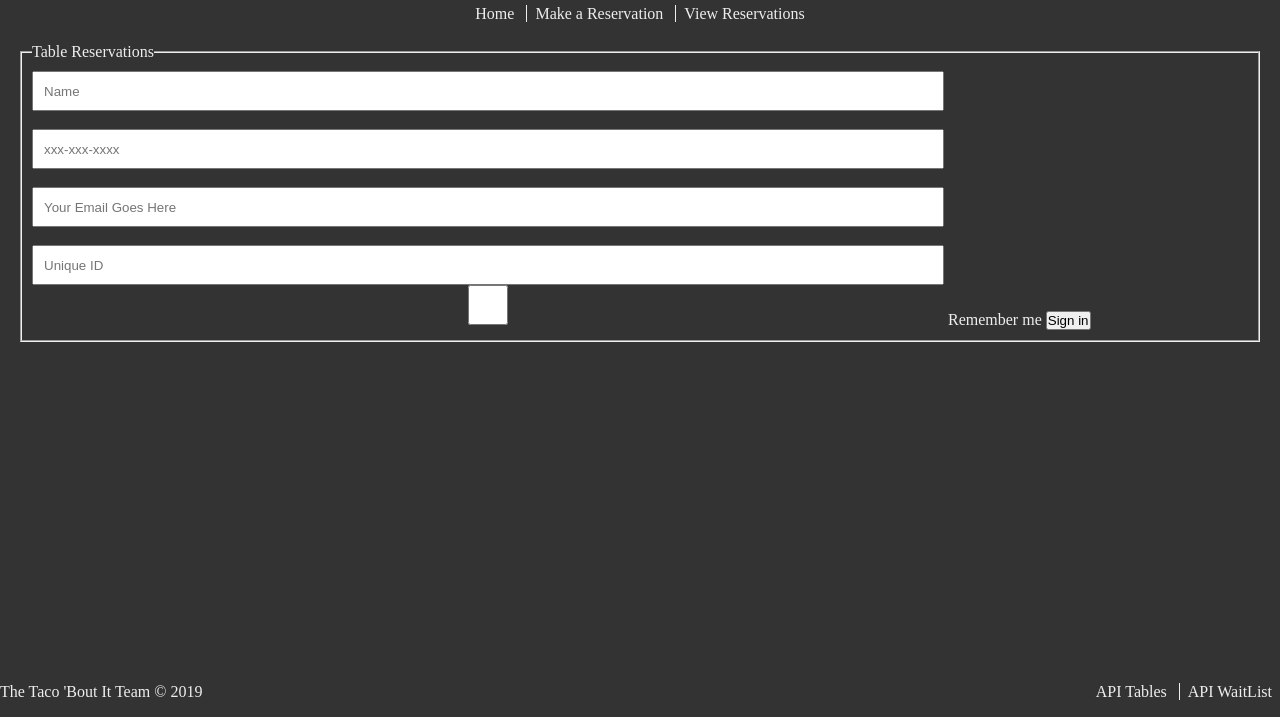
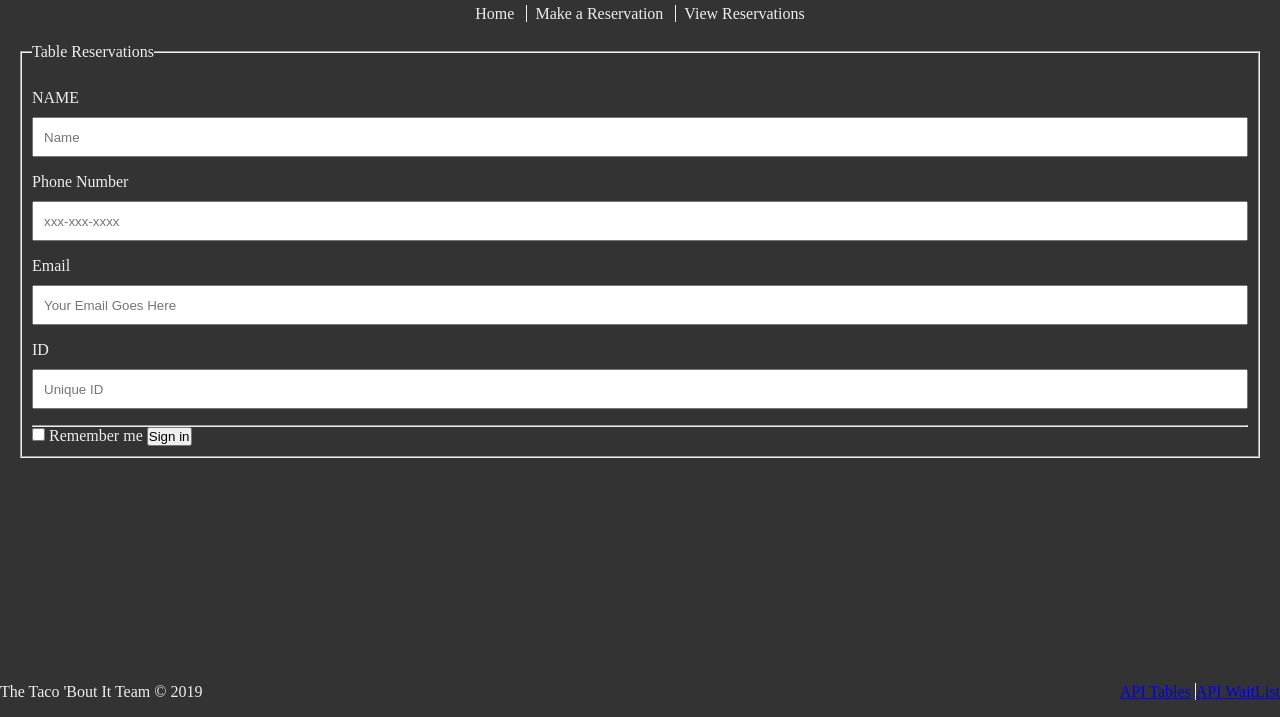
Before and after one commit to mmcxii/hot-restaurant, a website: page app/public/reserve.html in a window 1280 px wide. Shown: the part 83-800 px from the top of the page. Drawn offline with Linux system fonts and the light colour scheme.

Commit message:
form complete - need to put inside of card

```diff
--- a/app/public/reserve.html
+++ b/app/public/reserve.html
@@ -31,16 +31,15 @@
             <form class="pure-form">
                 <fieldset>
                     <legend>Table Reservations</legend>
+            <br> NAME
+            <input class="filler" type="name" placeholder="Name"> Phone Number
+            <input class="filler" type="phonenumber" placeholder="xxx-xxx-xxxx"> Email
+                    <input class="filler" type="email" placeholder="Your Email Goes Here"> ID
+                    <input class="filler" type="UniqueID" placeholder="Unique ID"> <hr>
 
-                    <input type="name" placeholder="Name" /> <br />
-                    <br />
-                    <input type="phonenumber" placeholder="xxx-xxx-xxxx" /> <br />
-                    <br />
-                    <input type="email" placeholder="Your Email Goes Here" /> <br />
-                    <br />
-                    <input type="UniqueID" placeholder="Unique ID" />
-
-                    <label for="remember"> <input id="remember" type="checkbox" /> Remember me </label>
+                    <label for="remember">
+                        <input id="remember" type="checkbox"> Remember me
+                    </label>
 
                     <button type="submit" class="pure-button pure-button-primary">Sign in</button>
                 </fieldset>
@@ -50,12 +49,12 @@
             <div class="byline">The Taco 'Bout It Team &copy; 2019</div>
 
             <nav class="nav">
-                <ul class="nav__list">
+                <ul class="nav__list--api">
                     <li class="nav__item">
-                        <a href="/api/tables" class="nav__link">API Tables</a>
+                        <a href="/api/tables" class="nav__link--api">API Tables</a>
                     </li>
                     <li class="nav__item">
-                        <a href="/api/waitlist" class="nav__link">API WaitList</a>
+                        <a href="/api/waitlist" class="nav__link--api">API WaitList</a>
                     </li>
                 </ul>
             </nav>
--- a/src/sass/components/_form.scss
+++ b/src/sass/components/_form.scss
@@ -1,13 +1,16 @@
-input {
-    width: 75%;
+.filler {
+    width: 100%;
     height: 5vh;
     padding: 10px;
     justify-content: center;
+    margin-bottom: $spacing-sm;
+    color: white;
+    margin-top: 10px;
 }
 fieldset {
     padding: 10px;
     margin: 0 auto;
 }
-form {
+.pure-form {
     padding: 20px;
 }
```
Also changed, not shown: app/public/assets/css/main.css.
